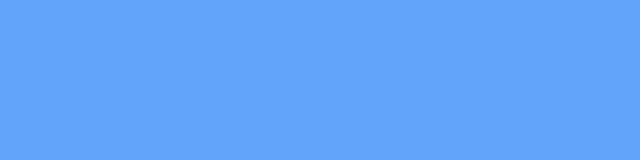
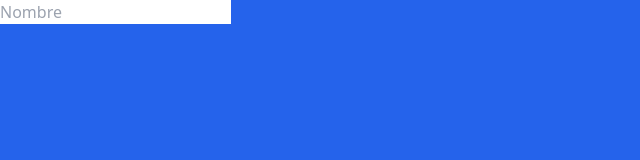
Before and after one commit to Chaconsio/Portafolio-VS, a website: page src/lolo.html in a window 1280 px wide. Shown: the whole page, without its empty margins (0-640 px from the left). Drawn offline with Linux system fonts and the light colour scheme.

Commit message:
Progreso de mi aprendizaje en tailwind

```diff
--- a/src/lolo.html
+++ b/src/lolo.html
@@ -5,7 +5,12 @@
   <meta name="viewport" content="width=device-width, initial-scale=1.0">
   <link href="./output.css" rel="stylesheet">
 </head>
-<body class="bg-blue-400">
+<body class="bg-blue-600">
 
+    <form action="" class="">
+
+        <input class="" type="text" placeholder="Nombre"></input>
+
+    </form>
 </body>
 </html>
```
Also changed, not shown: src/output.css.
